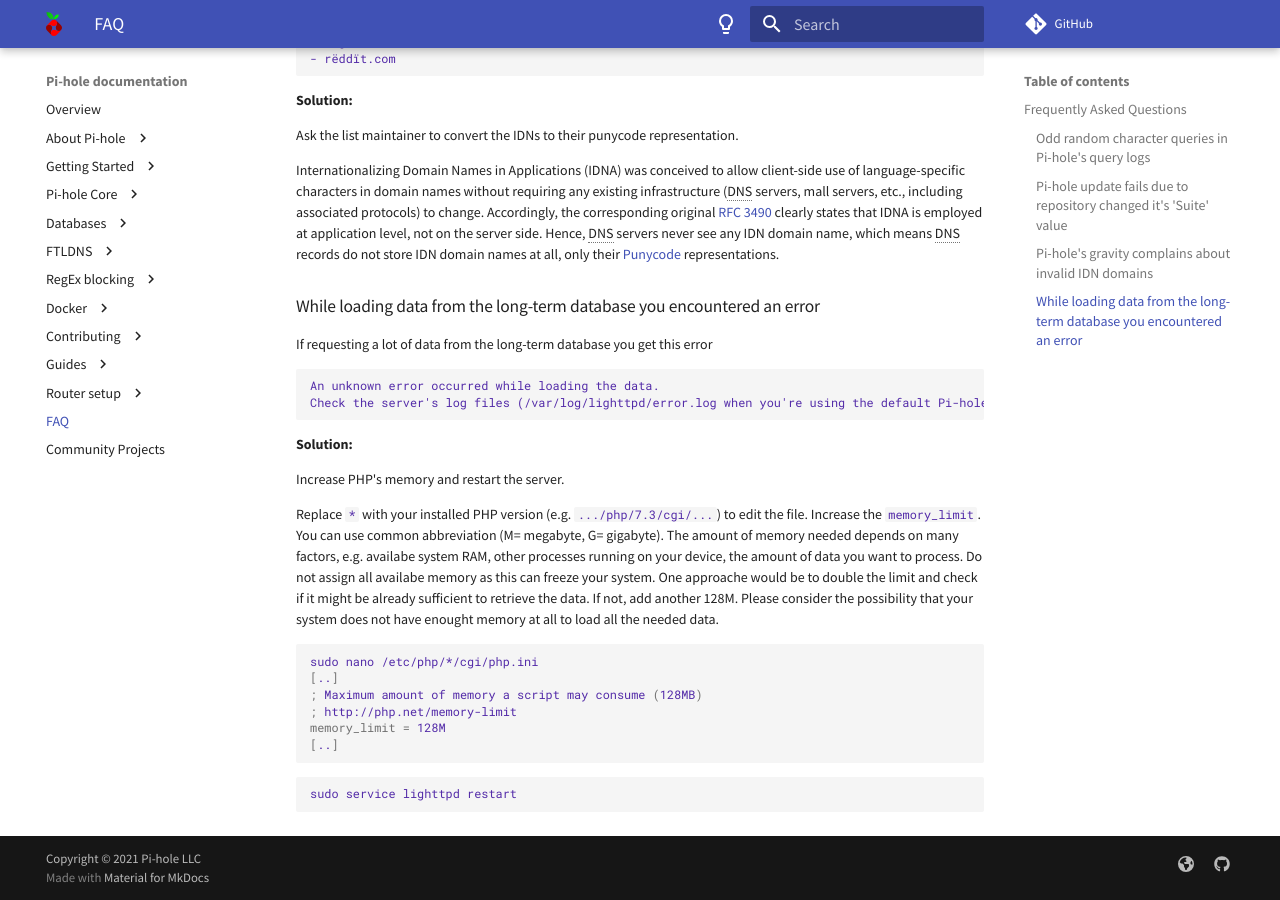
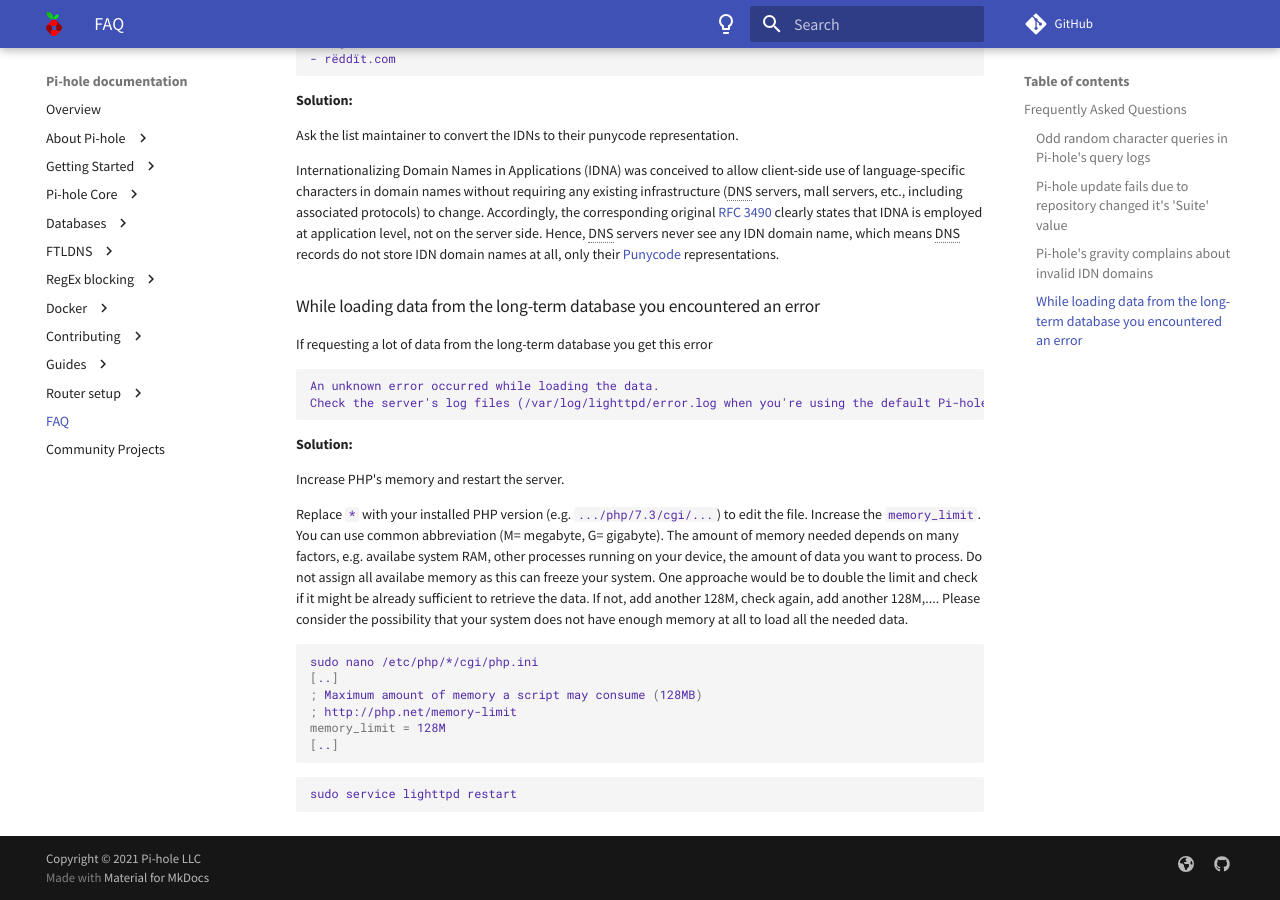
Before and after one commit to pi-hole/docs, an MkDocs documentation site: the page built from docs/main/faq.md, in a window 1280 px wide and 900 px high, scrolled down 998 px. Built offline with MkDocs 1.6.1 and Material for MkDocs 9.7.7, drawn with Linux system fonts in a browser that asks for light colours; comment, search, counter and statistics services are not loaded.

Commit message:
Step-by-step approach
Signed-off-by: Christian König <ckoenig@posteo.de>

````diff
--- a/docs/main/faq.md
+++ b/docs/main/faq.md
@@ -67,8 +67,8 @@ Check the server's log files (/var/log/lighttpd/error.log when you're using the
 
 Increase PHP's memory and restart the server.
 
-Replace `*` with your installed PHP version (e.g. `.../php/7.3/cgi/...`) to edit the file. Increase the `memory_limit`. You can use common abbreviation (M= megabyte, G= gigabyte). The amount of memory needed depends on many factors, e.g. availabe system RAM, other processes running on your device, the amount of data you want to process. Do not assign all availabe memory as this can freeze your system. One approache would be to double the limit and check if it might be already sufficient to retrieve the data. If not, add another 128M.
-Please consider the possibility that your system does not have enought memory at all to load all the needed data.
+Replace `*` with your installed PHP version (e.g. `.../php/7.3/cgi/...`) to edit the file. Increase the `memory_limit`. You can use common abbreviation (M= megabyte, G= gigabyte). The amount of memory needed depends on many factors, e.g. availabe system RAM, other processes running on your device, the amount of data you want to process. Do not assign all availabe memory as this can freeze your system. One approache would be to double the limit and check if it might be already sufficient to retrieve the data. If not, add another 128M, check again, add another 128M,....
+Please consider the possibility that your system does not have enough memory at all to load all the needed data.
 
 ```bash
 sudo nano /etc/php/*/cgi/php.ini
````
